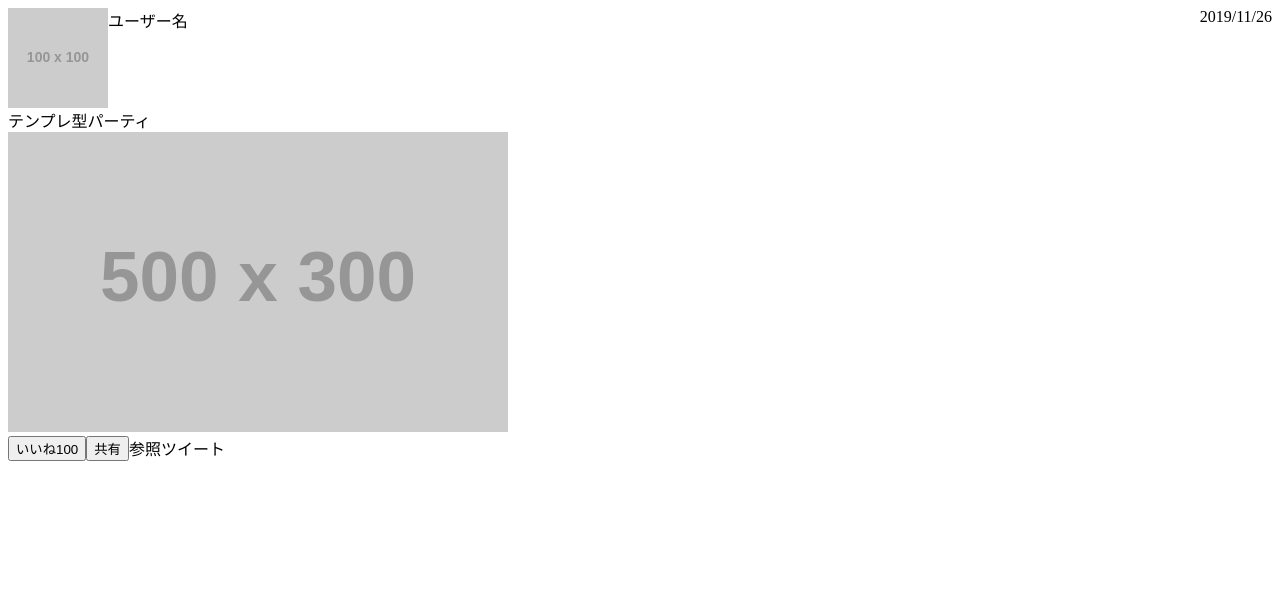
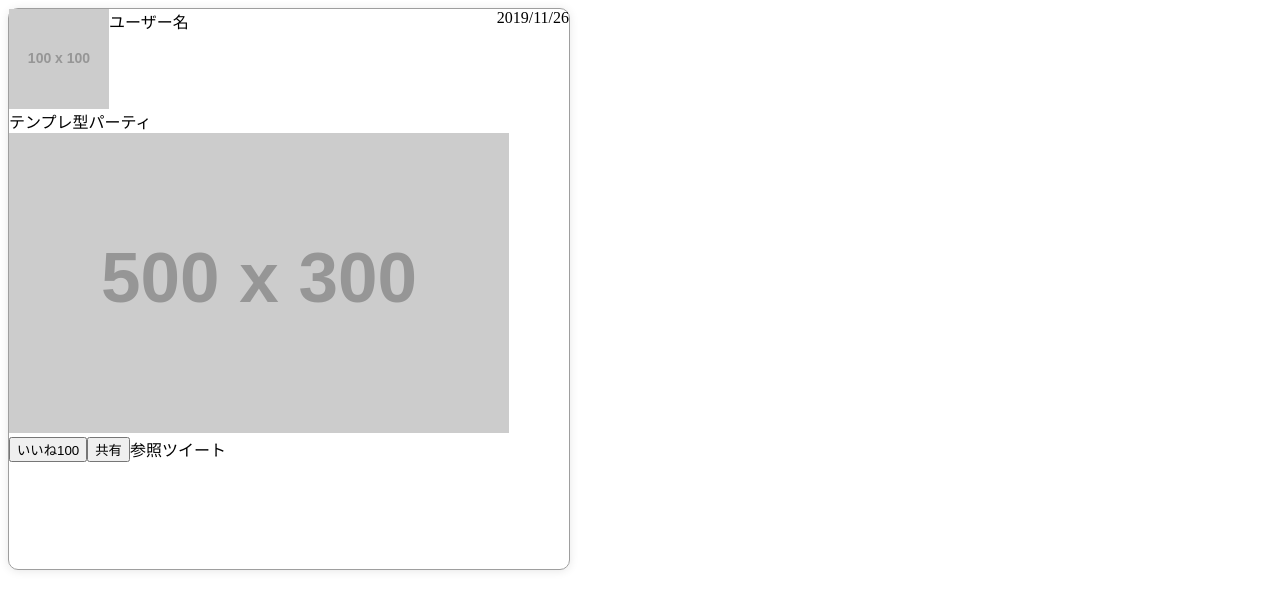
Before and after one commit to hayate4th/share-rental-pkmn, a React app: page / in a window 1280 px wide. Shown: the top 610 px of the page. Built offline with nearby package versions, Linux system fonts and the light colour scheme; the HTML template or start-up script is replaced by a standard one.

Commit message:
PostCard全体のレイアウトを作った

```diff
--- a/src/components/PostCard/index.tsx
+++ b/src/components/PostCard/index.tsx
@@ -44,6 +44,11 @@ const PostCard: React.FC<PostCardProps> = ({
 };
 
 const CardWrapper = styled.div`
+  width: 560px;
+  height: 560px;
+  border: 1px solid #9E9E9E;
+  border-radius: 10px;
+  box-shadow: 0 1px 10px 0 rgba(0, 0, 0, 0.1);
 `;
 
 const CardHeader = styled.div`
```
